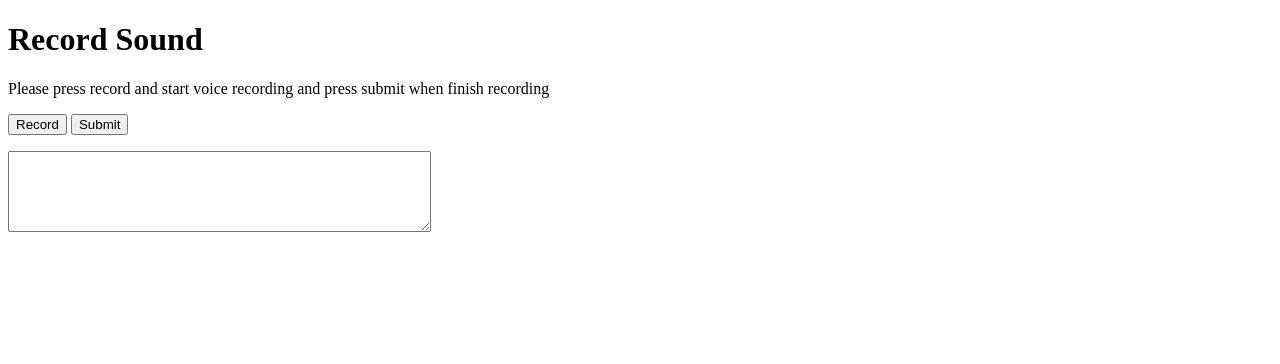
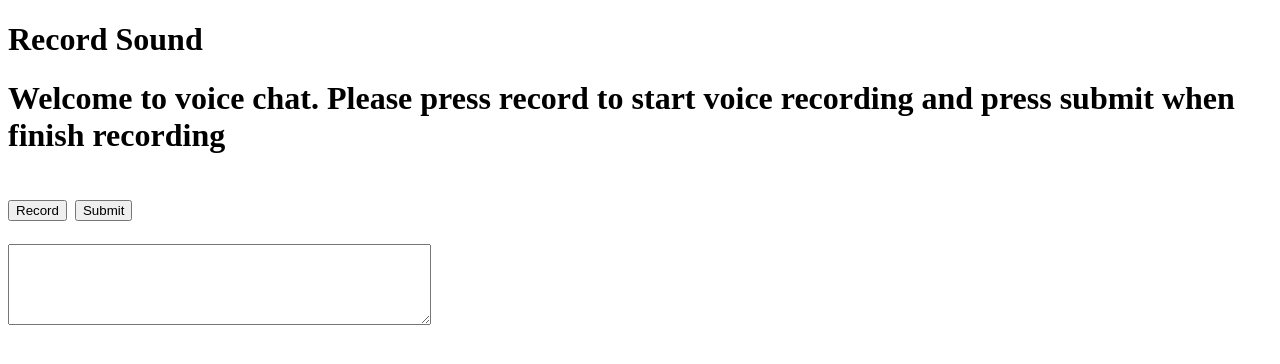
Before and after one commit to teohteiktoe/voice-chatGPT, a Flask app: page / in a window 1280 px wide. Shown: the top 364 px of the page. Run offline with Flask 2, Linux system fonts and the light colour scheme.

Commit message:
Update index.html

```diff
--- a/templates/index.html
+++ b/templates/index.html
@@ -7,7 +7,7 @@
   <body>
     <h1>Record Sound</h1>
     <div>
-      <p>Please press record and start voice recording and press submit when finish recording</p>
+      <p><h1>Welcome to voice chat. Please press record to start voice recording and press submit when finish recording<h1></p>
       <button id="record-btn">Record</button>
       <button id="stop-btn">Submit</button>
     </div>
```
